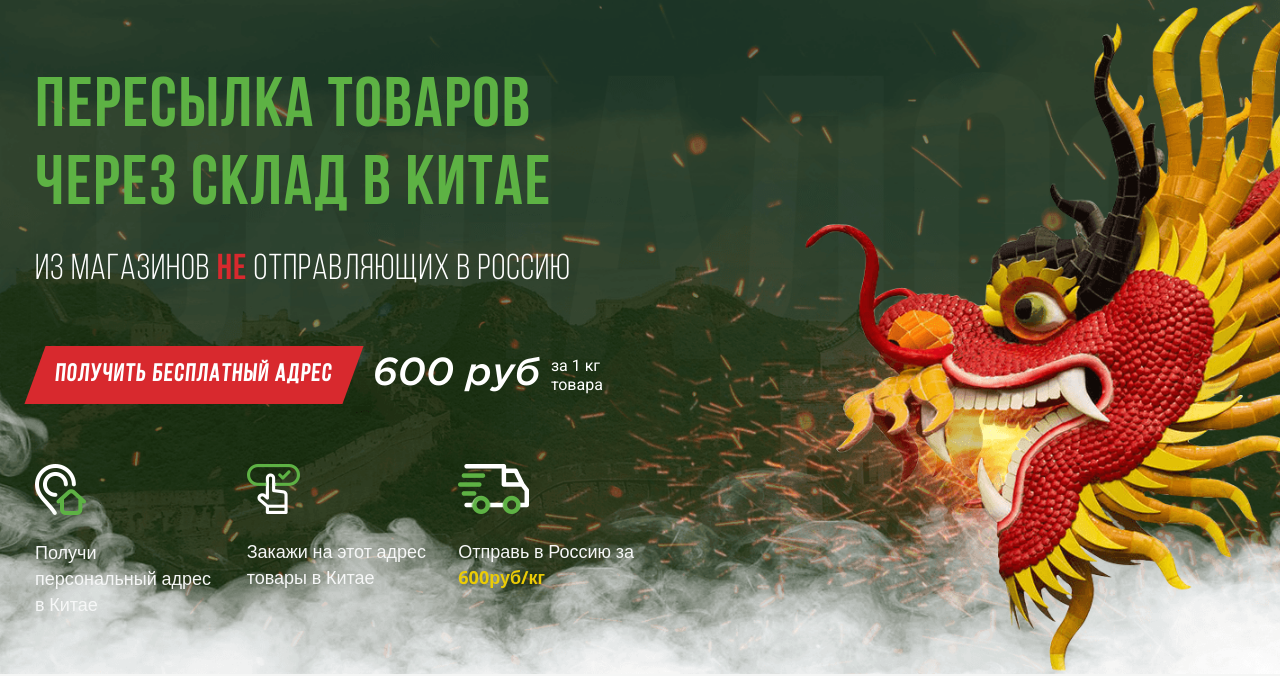
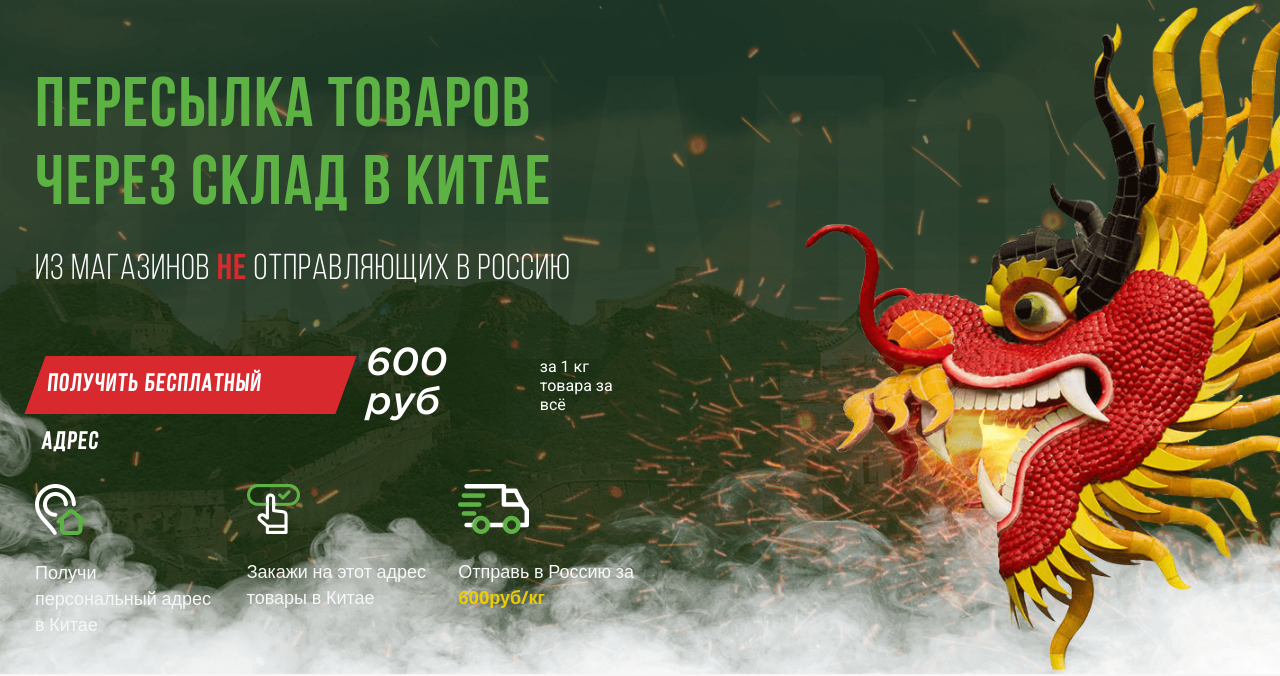
Before and after one commit to heiheshang/heiheshang.github.io, a plain HTML site: page index.html in a window 1280 px wide. Shown: the part 126-802 px from the top of the page. Drawn offline with nearby package versions, Linux system fonts and the light colour scheme; a script that the page names is missing.

Commit message:
about delivery

```diff
--- a/index.html
+++ b/index.html
@@ -95,7 +95,7 @@
               <p>600 руб</p>
               <span
                 >за 1 кг <br />
-                товара</span
+                товара за всё</span
               >
             </div>
           </div>
```
